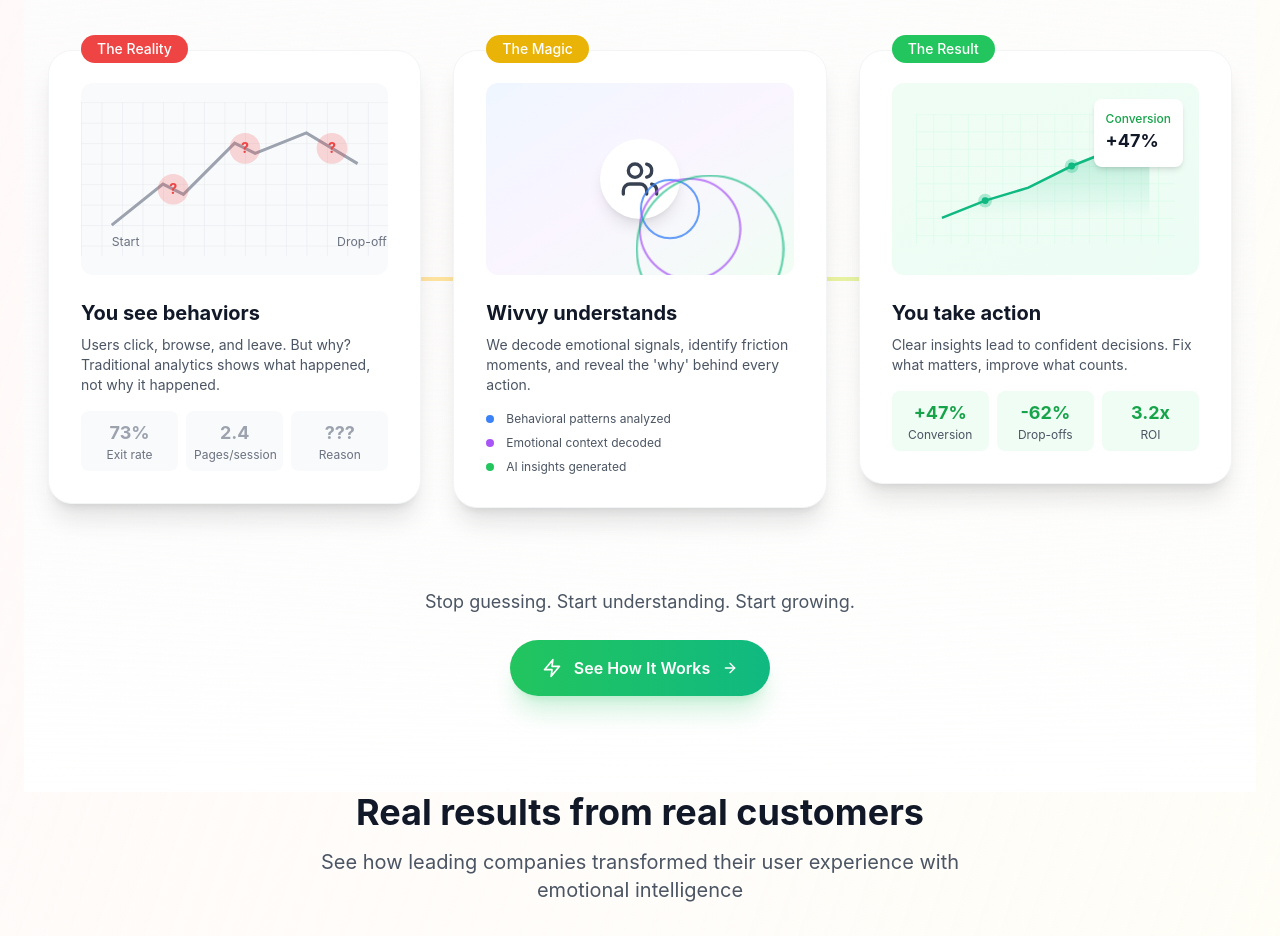
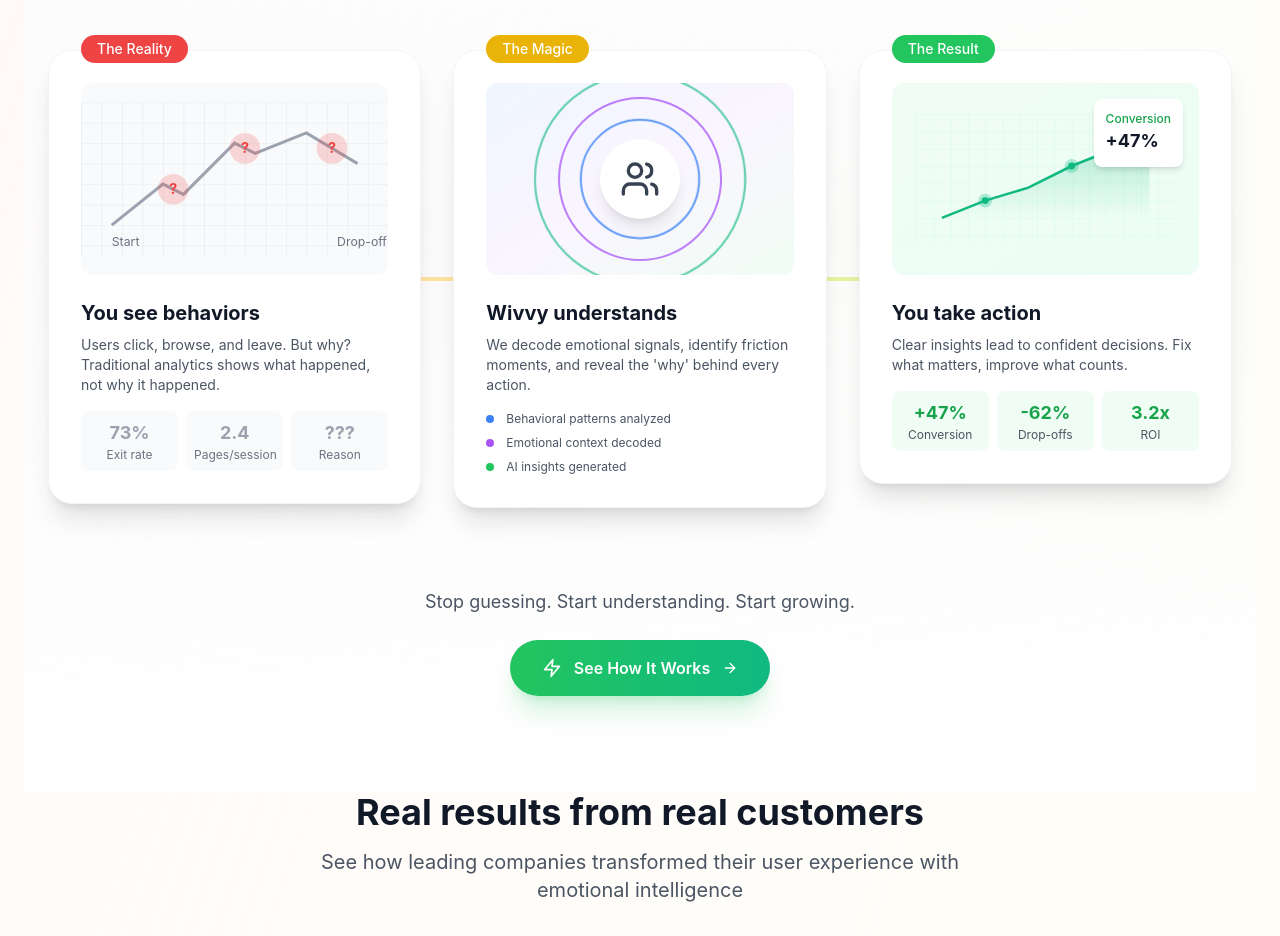
Before and after one commit to Treeback/wivvy-landing, a Next.js app: page / in a window 1280 px wide. Shown: the part 1960-2896 px from the top of the page. Built offline with nearby package versions, Linux system fonts and the light colour scheme.

Commit message:
Fix alignment issues in Wivvy understands animation

```diff
--- a/components/ProblemStatement.tsx
+++ b/components/ProblemStatement.tsx
@@ -517,9 +517,9 @@
                           initial={{ scale: 0 }}
                           animate={{ scale: 1 }}
                           transition={{ delay: 0.6, type: "spring" }}
-                          className="relative"
+                          className="relative flex items-center justify-center"
                         >
-                          <div className="w-20 h-20 bg-white rounded-full shadow-lg flex items-center justify-center z-30">
+                          <div className="w-20 h-20 bg-white rounded-full shadow-lg flex items-center justify-center z-30 relative">
                             <Users className="w-10 h-10 text-gray-700" />
                           </div>
 
@@ -527,13 +527,10 @@
                           {[1, 2, 3].map((ring) => (
                             <motion.div
                               key={ring}
-                              className="absolute inset-0 rounded-full border-2"
+                              className="absolute rounded-full border-2"
                               style={{
-                                width: `${20 + ring * 40}px`,
-                                height: `${20 + ring * 40}px`,
-                                top: '50%',
-                                left: '50%',
-                                transform: 'translate(-50%, -50%)',
+                                width: `${80 + ring * 40}px`,
+                                height: `${80 + ring * 40}px`,
                                 borderColor: ring === 1 ? '#3b82f6' : ring === 2 ? '#a855f7' : '#10b981'
                               }}
                               initial={{ scale: 0, opacity: 0 }}
@@ -557,7 +554,12 @@
                             return (
                               <motion.div
                                 key={i}
-                                className="absolute w-2 h-2 bg-gradient-to-br from-blue-400 to-purple-400 rounded-full"
+                                className="absolute w-3 h-3 bg-gradient-to-br from-blue-400 to-purple-400 rounded-full"
+                                style={{
+                                  left: '50%',
+                                  top: '50%',
+                                  transform: 'translate(-50%, -50%)'
+                                }}
                                 initial={{ x: startX, y: startY, opacity: 0 }}
                                 animate={{
                                   x: 0,
```
